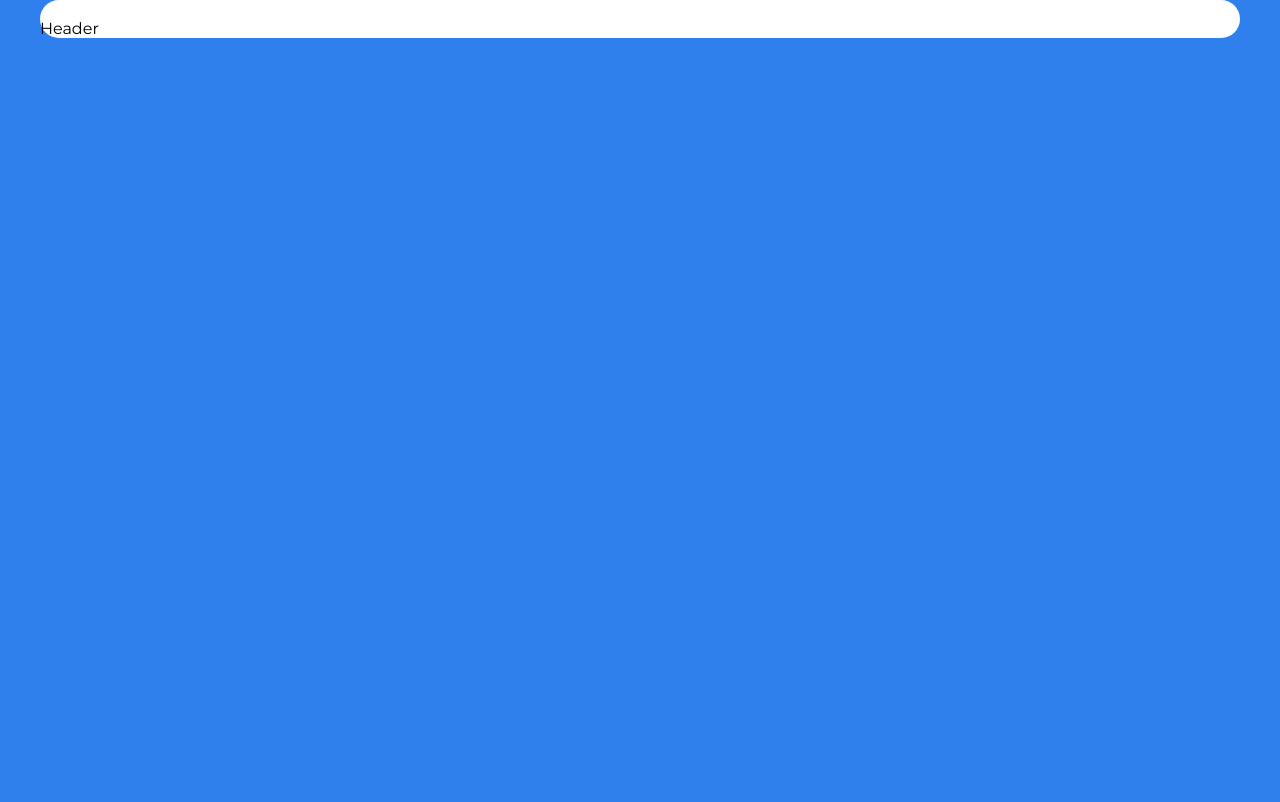
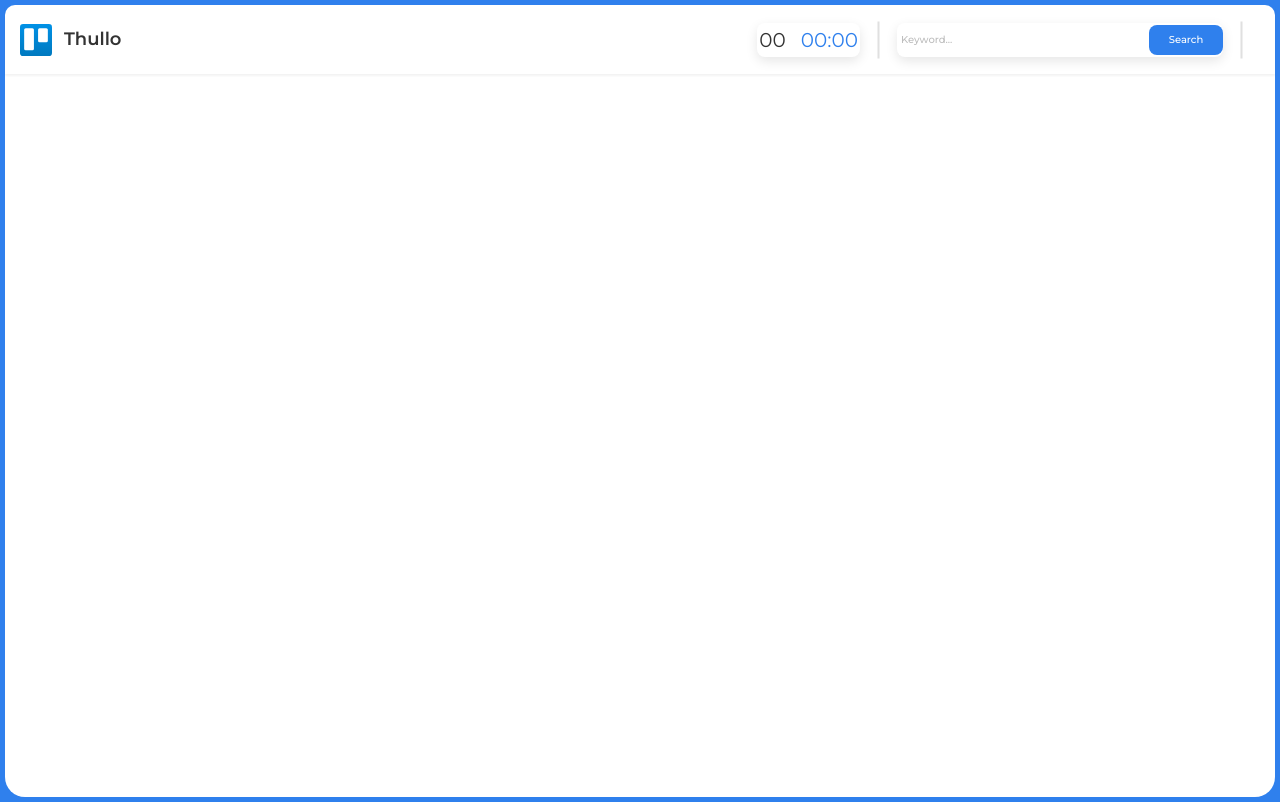
Before and after one commit to raman-davidovich/note_editor, a React (Create React App) app: page / in a window 1280 px wide. Built offline with nearby package versions, Linux system fonts and the light colour scheme.

Commit message:
change: added styles for Header component

```diff
--- a/src/components/Header/Header.module.scss
+++ b/src/components/Header/Header.module.scss
@@ -0,0 +1,176 @@
+@import '../../styles/variables';
+
+.header {
+  width: 100%;
+  box-shadow: 0 2px 2px rgba(0, 0, 0, 0.05);
+  z-index: 1;
+  position: sticky;
+  top: -1px;
+  &__container {
+    display: flex;
+    min-height: 69px;
+    align-items: center;
+    justify-content: space-between;
+    background-color: $whiteColor;
+    border-top-right-radius: 10px;
+    border-top-left-radius: 10px;
+  }
+  &__logo {
+    display: flex;
+    gap: 12px;
+    margin-right: 20px;
+    &__image {
+      display: flex;
+      align-items: center;
+      svg {
+        height: 34px;
+        width: 32px;
+      }
+    }
+    &__title {
+      font-weight: 600;
+      font-style: normal;
+      font-size: 18px;
+      line-height: 27px;
+      color: $mainColor;
+      display: flex;
+      align-items: center;
+    }
+  }
+  &__select_date {
+    display: flex;
+    align-items: center;
+  }
+  &__search {
+    max-width: 338px;
+    &__form {
+      display: flex;
+      justify-content: space-between;
+      padding: 2px 0 2px 2px;
+      height: 34px;
+      border-radius: 8px;
+      box-shadow:(0px 4px 12px rgba(0, 0, 0, 0.1));
+      position: relative;
+    }
+    &__input {
+      min-width: 250px;
+      height: 30px;
+      color: #BDBDBD;
+      font-style: normal;
+      font-weight: 500;
+      font-size: 10px;
+      line-height: 15px;
+      &::placeholder {
+        color: #BDBDBD;
+        font-style: normal;
+        font-weight: 500;
+        font-size: 10px;
+        line-height: 15px;
+      }
+      &:focus::placeholder {
+        color: transparent;
+      }
+    }
+    &__button {
+      width: 74px;
+      height: 30px;
+      background-color: $blueColor;
+      border-radius: 8px;
+      color: $whiteColor;
+      font-style: normal;
+      font-weight: 500;
+      font-size: 10px;
+      line-height: 15px;
+      text-align: center;
+    }
+    &__span {
+      background-color: red;
+      width: 20px;
+      height: 20px;
+      border-radius: 50%;
+      color: $whiteColor;
+      display: flex;
+      align-items: center;
+      justify-content: center;
+      position: absolute;
+      font-size: 10px;
+      left: 316px;
+      bottom: 21px;
+    }
+  }
+  &__separator {
+    width: 35px;
+    height: 0;
+    border: 1px solid $gray3Color;
+    transform: rotate(90deg);
+  }
+  &__date {
+    display: flex;
+    align-items: center;
+    justify-content: center;
+    border-radius: 8px;
+    box-shadow:(0px 4px 12px rgba(0, 0, 0, 0.1));
+    padding: 2px;
+    min-width: 60px;
+    height: 34px;
+  }
+}
+
+.container {
+  max-width: $containerWidth;
+  margin: 0 auto;
+  box-sizing: border-box;
+  padding: 0 15px;
+}
+
+.date {
+  color: $mainColor;
+  &__day {
+    margin-right: 15px;
+  }
+  &__hours {
+    color: $blueColor;
+  }
+  &__divider {
+    color: $blueColor;
+  }
+  &__minutes {
+    color: $blueColor;
+  }
+}
+.transparent {
+  color: transparent;
+}
+.hide {
+  display: none;
+}
+@media screen and (max-width: $tabletWidth) {
+  .header__search {
+    &__input{
+      min-width: 100px;
+    }
+    &__span {
+      left: 170px;
+    }
+  }
+}
+@media screen and (max-width: $tabletDataTransformWidth) {
+  .date__day{
+    margin-right: 0;
+  }
+}
+@media screen and (max-width: $tabletHeaderTransformWidth) {
+  .header__container {
+    flex-wrap: wrap;
+    justify-content: center;
+    min-height: 100px;
+  }
+}
+@media screen and (max-width: $mobileTransformWidth) {
+  .header__separator {
+    display: none;
+  }
+  .header__select-date {
+    gap: 10px;
+  }
+}
--- a/src/components/Header/Header.tsx
+++ b/src/components/Header/Header.tsx
@@ -1,8 +1,39 @@
 import React from 'react';
+import s from './Header.module.scss';
+import GlobalSvgSelector from '../../assets/icon/GlobalSvgSelector';
 
 function Header() {
+  // useLayoutEffect(() => {
+  //   startApplication();
+  // });
   return (
-    <div>Header</div>
+    <div className={s.header}>
+      <div className={`${s.header__container} ${s.container}`}>
+        <div className={s.header__logo}>
+          <div className={s.header__logo__image}>
+            <GlobalSvgSelector id="header-logo" />
+          </div>
+          <h2 className={s.header__logo__title}>Thullo</h2>
+        </div>
+        <div className={s.header__select_date}>
+          <div className={`${s.header__date} ${s.date}`}>
+            <h2 className={s.date__day}>00</h2>
+            <h2 className={s.date__hours}>00</h2>
+            <h2 className={s.date__divider}>:</h2>
+            <h2 className={s.date__minutes}>00</h2>
+          </div>
+          <hr className={s.header__separator} />
+          <div className={s.header__search}>
+            <form className={s.header__search__form}>
+              <input type="text" className={s.header__search__input} placeholder="Keyword..." />
+              <button type="button" className={s.header__search__button}>Search</button>
+              <span className={`${s.header__search__span} ${s.hide}`}>0</span>
+            </form>
+          </div>
+          <hr className={`${s.header__separator} ${s.separator2}`} />
+        </div>
+      </div>
+    </div>
   );
 }
 
--- a/src/styles/index.scss
+++ b/src/styles/index.scss
@@ -6,17 +6,43 @@
 *:before,
 *:after {
   box-sizing: border-box;
+  border: 0;
+}
+
+a {
+  text-decoration: none;
+}
+
+ul, ol, li {
+  list-style: none;
+}
+
+img {
+  vertical-align: top;
+}
+
+h1, h2, h3, h4, h5, h6 {
+  font-weight: inherit;
+  font-size: inherit;
 }
 
 body {
   font-family: 'Montserrat', sans-serif;
   background-color: $blueColor;
+  padding: 5px;
+  line-height: 1;
+  font-size: 20px;
+  color: $grayColor;
+  font-weight: 400;
 }
 
 .container {
-  max-width: 1200px;
+  max-width: $containerWidth;
+  min-height: 99vh;
   margin: 0 auto;
-  padding-top: 20px;
+  overflow: visible;
   border-radius: $border-radius;
   background-color: $whiteColor;
+  display: flex;
+  flex-direction: column;
 }
--- a/src/styles/variables.scss
+++ b/src/styles/variables.scss
@@ -1,4 +1,15 @@
 $blueColor: #2F80ED;
 $whiteColor: #FFFFFF;
+$grayColor: #828282;
+$mainColor: #333333;
+$gray3Color: #E0E0E0;
 
 $border-radius: 20px;
+
+$containerWidth: 1440px;
+$desktopTransformWidth: 1070px;
+$tabletWidth: 890px;
+$tabletDataTransformWidth: 649px;
+$tabletHeaderTransformWidth: 535px;
+$mobileWidth: 820px;
+$mobileTransformWidth: 425px;
```
Also changed, not shown: src/functions/compositions.ts (added, +30 -0 lines).
